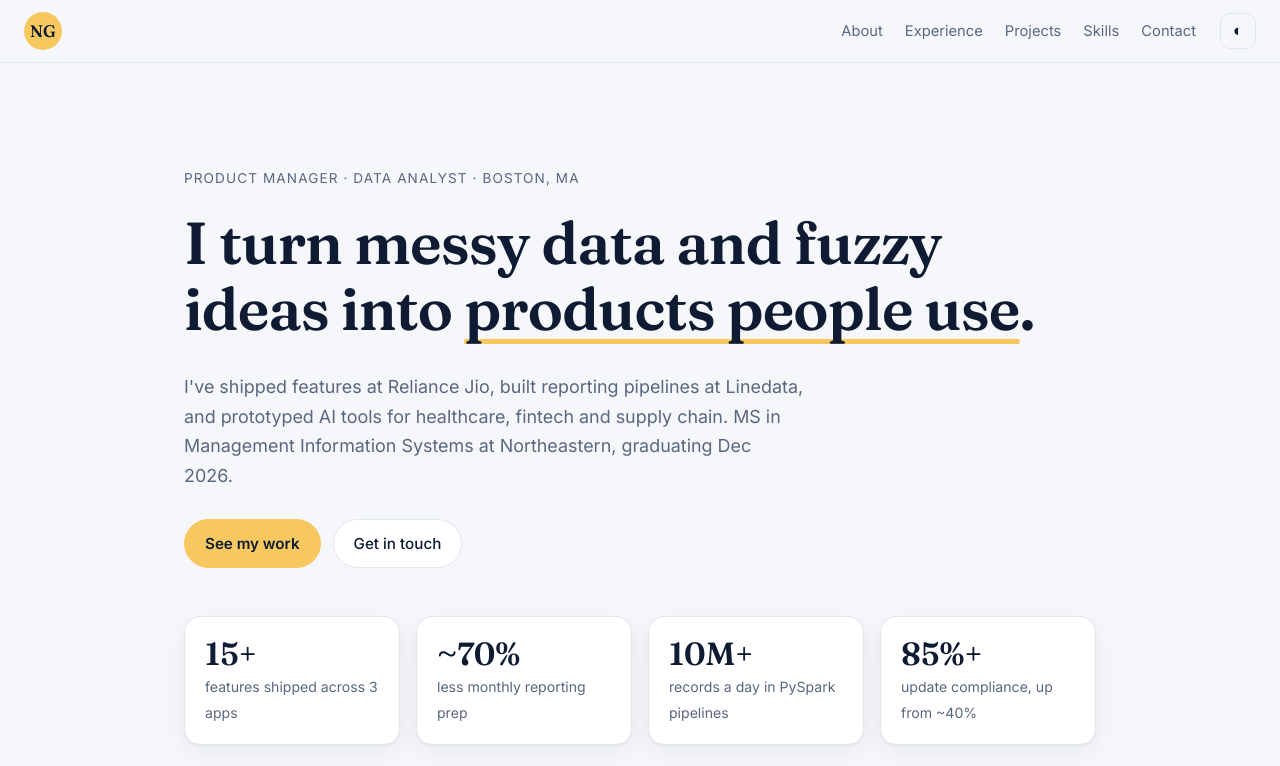
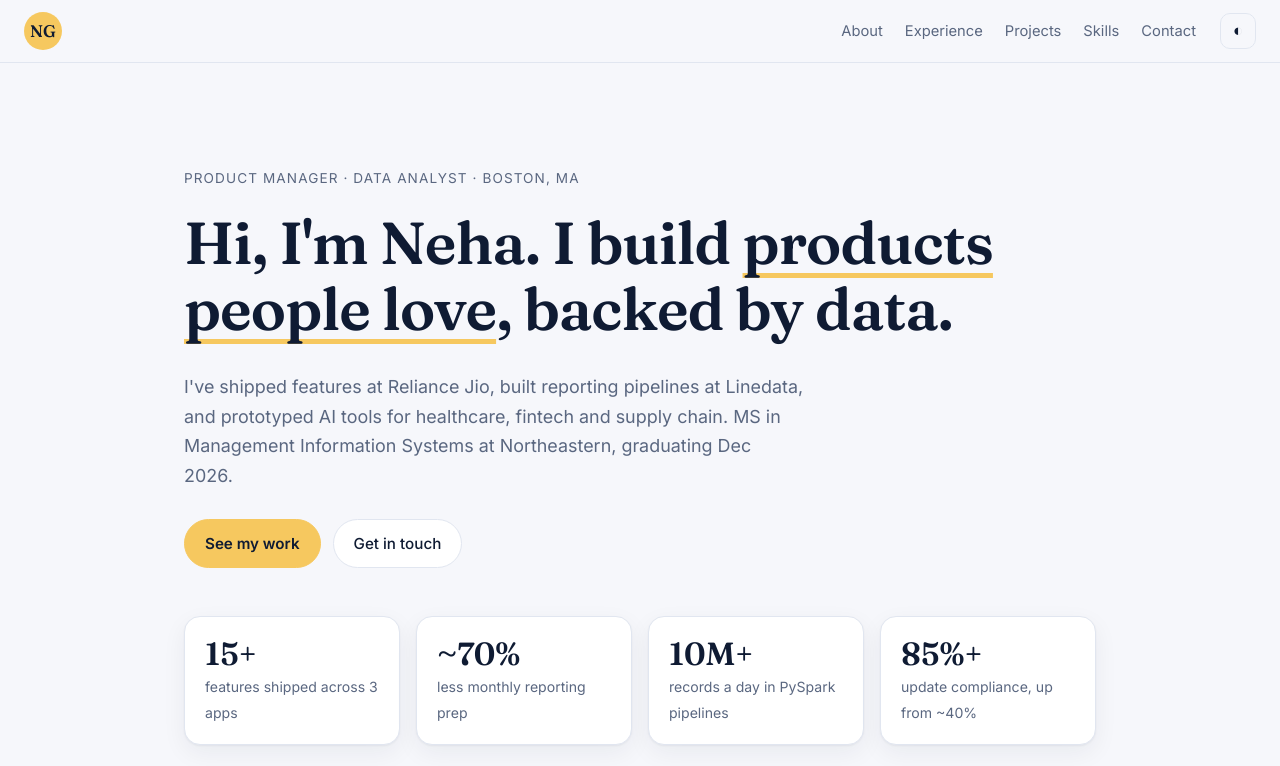
Before and after one commit to neha-ganeshe4/neha-ganeshe4.github.io, a plain HTML site: page index.html in a window 1280 px wide. Shown: the top 766 px of the page. Drawn offline with Linux system fonts and the light colour scheme.

Commit message:
Update hero headline
Co-Authored-By: Claude Sonnet 5.5 <noreply@anthropic.com>

```diff
--- a/index.html
+++ b/index.html
@@ -28,7 +28,7 @@
 
 <section class="hero">
   <p class="eyebrow">Product Manager · Data Analyst · Boston, MA</p>
-  <h1>I turn messy data and fuzzy ideas into <span class="mark">products people use</span>.</h1>
+  <h1>Hi, I'm Neha. I build <span class="mark">products people love</span>, backed by data.</h1>
   <p class="lead">I've shipped features at Reliance Jio, built reporting pipelines at Linedata, and prototyped AI tools for healthcare, fintech and supply chain. MS in Management Information Systems at Northeastern, graduating Dec 2026.</p>
   <div class="cta">
     <a class="btn primary" href="#projects">See my work</a>
```
